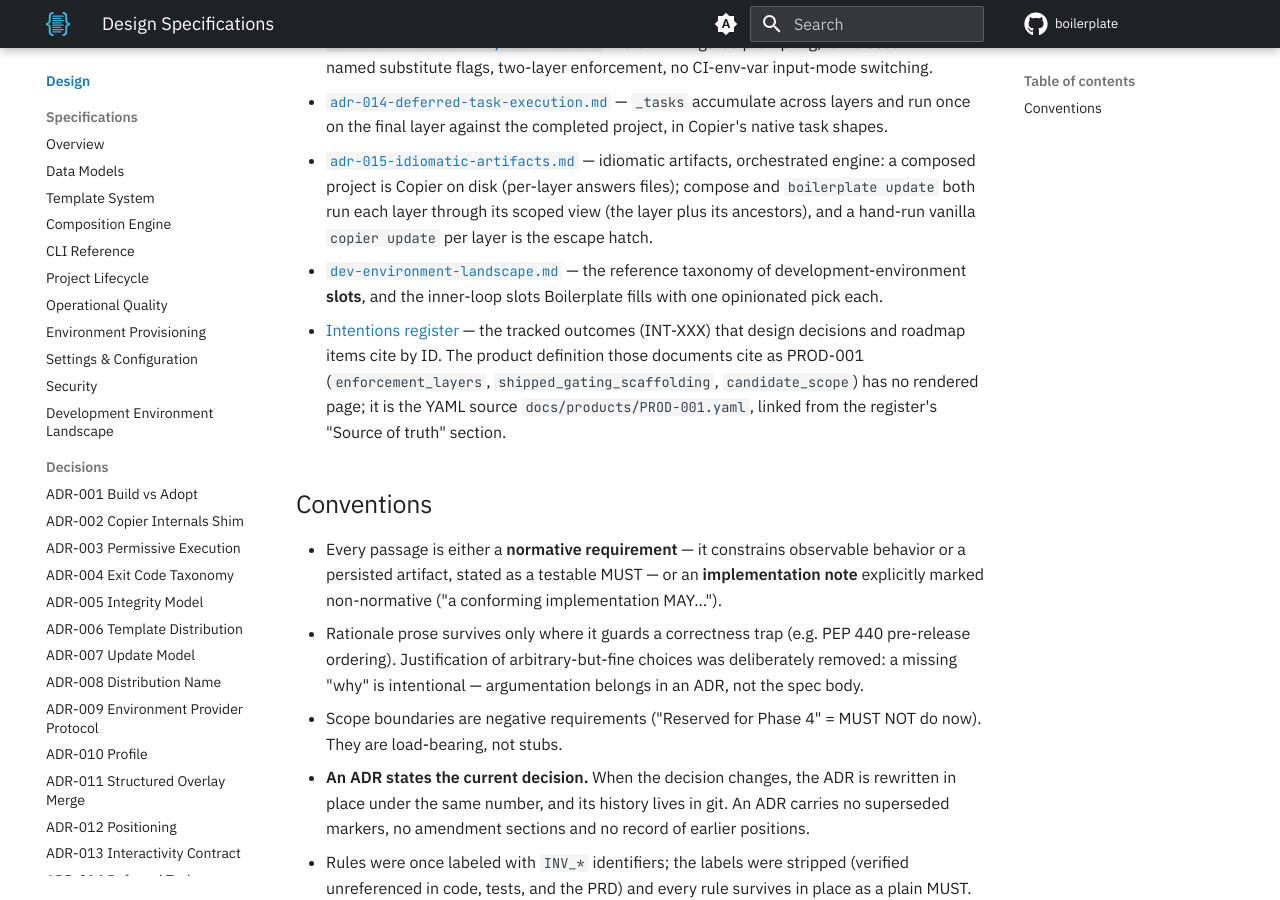
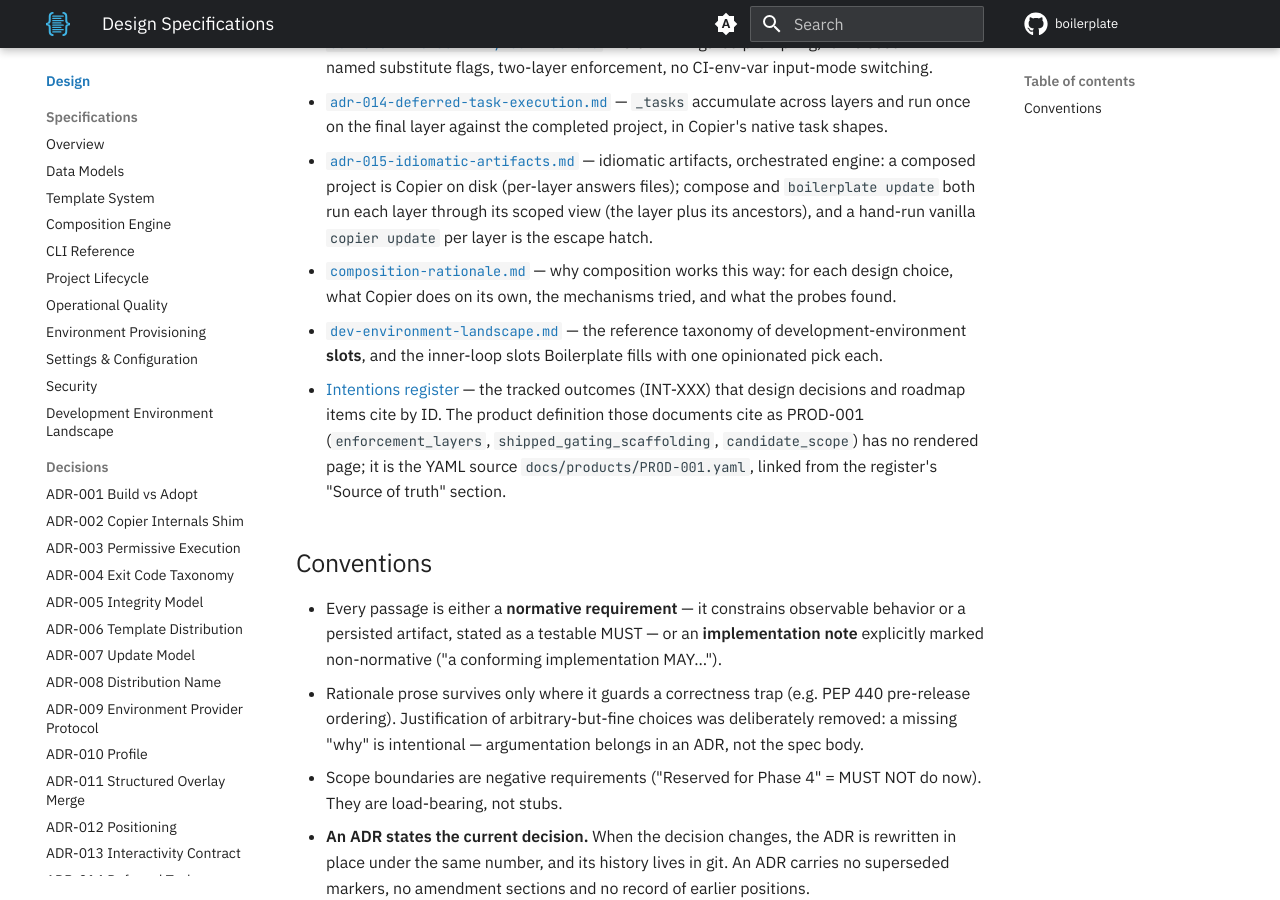
Before and after one commit to TheRealBillSiegler/boilerplate, an MkDocs documentation site: the page built from docs/design/README.md, in a window 1280 px wide and 900 px high, scrolled down 1462 px. Built offline with MkDocs 1.6.1 and Material for MkDocs 9.7.7, drawn with Linux system fonts in a browser that asks for light colours; comment, search, counter and statistics services are not loaded; the version menu is left out.

Commit message:
docs(design): link the composition rationale from the index, nav and ADR-015
Co-Authored-By: Claude Opus 5.5 <noreply@anthropic.com>

```diff
--- a/docs/design/README.md
+++ b/docs/design/README.md
@@ -23,6 +23,7 @@ The ancillary documents in this directory:
 - [`adr-013-interactivity-contract.md`](adr-013-interactivity-contract.md) — stdin-TTY-gated prompting, fail-closed with named substitute flags, two-layer enforcement, no CI-env-var input-mode switching.
 - [`adr-014-deferred-task-execution.md`](adr-014-deferred-task-execution.md) — `_tasks` accumulate across layers and run once on the final layer against the completed project, in Copier's native task shapes.
 - [`adr-015-idiomatic-artifacts.md`](adr-015-idiomatic-artifacts.md) — idiomatic artifacts, orchestrated engine: a composed project is Copier on disk (per-layer answers files); compose and `boilerplate update` both run each layer through its scoped view (the layer plus its ancestors), and a hand-run vanilla `copier update` per layer is the escape hatch.
+- [`composition-rationale.md`](composition-rationale.md) — why composition works this way: for each design choice, what Copier does on its own, the mechanisms tried, and what the probes found.
 - [`dev-environment-landscape.md`](dev-environment-landscape.md) — the reference taxonomy of development-environment **slots**, and the inner-loop slots Boilerplate fills with one opinionated pick each.
 - [Intentions register](../intentions/README.md) — the tracked outcomes (INT-XXX) that design decisions and roadmap items cite by ID. The product definition those documents cite as PROD-001 (`enforcement_layers`, `shipped_gating_scaffolding`, `candidate_scope`) has no rendered page; it is the YAML source `docs/products/PROD-001.yaml`, linked from the register's "Source of truth" section.
 
--- a/mkdocs.yml
+++ b/mkdocs.yml
@@ -282,6 +282,7 @@ nav:
       - ADR-013 Interactivity Contract: design/adr-013-interactivity-contract.md
       - ADR-014 Deferred Task Execution: design/adr-014-deferred-task-execution.md
       - ADR-015 Idiomatic Artifacts: design/adr-015-idiomatic-artifacts.md
+    - Why Composition Works This Way: design/composition-rationale.md
   - Contribute:
     - contribute.md
     - Contributing: governance/contributing.md
```
Also changed, not shown: docs/design/adr-015-idiomatic-artifacts.md (+2 -0 lines).
